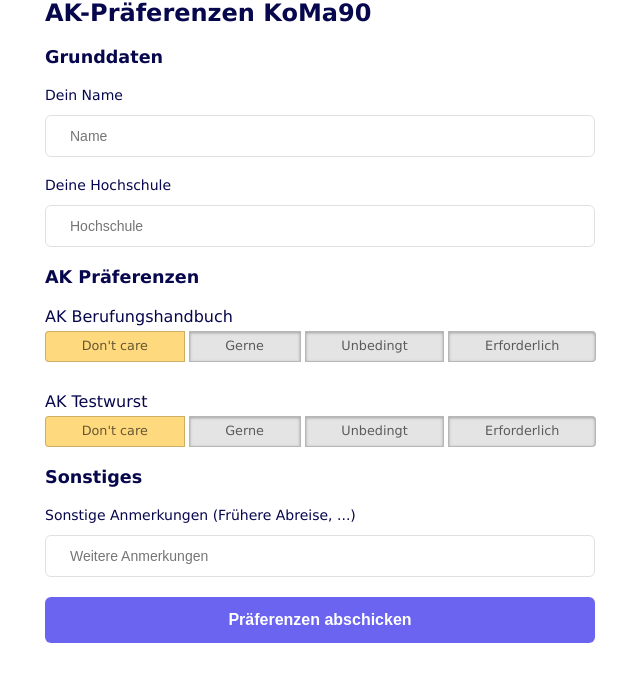
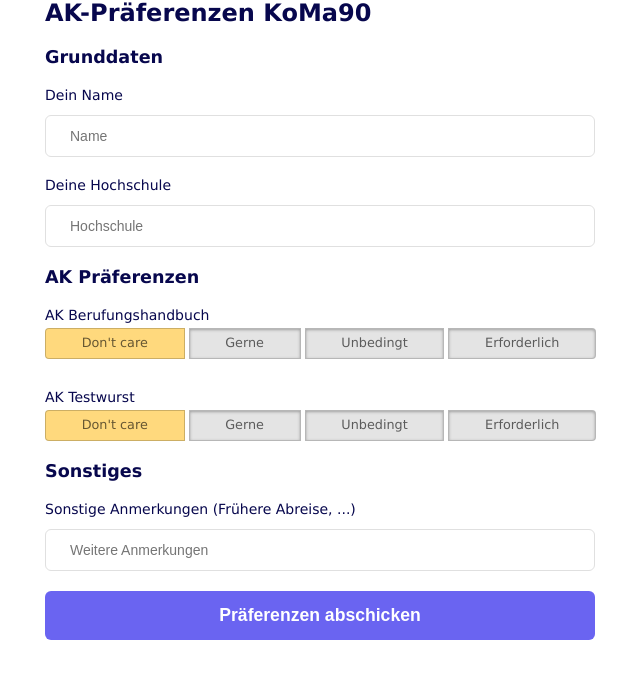
Before and after one commit to felixblanke/ak-plan-poll, a Flask app: page /1 in a window 1280 px wide. Shown: the part 49-731 px from the top of the page, without its empty margins (320-960 px from the left). Run offline with Flask 3, Linux system fonts and the light colour scheme; parts of the project's set-up code (start-up, migrations or seed data) failed here and were passed over.

Commit message:
Make more font-sizes display dependent

```diff
--- a/static/style.css
+++ b/static/style.css
@@ -123,7 +123,7 @@ body {
     color: #07074d;
     display: block;
     font-weight: 500;
-    font-size: 16px;
+    font-size: 1.75vmin;
     flex-basis: 100%;
 }
 .radio-group {
@@ -140,7 +140,7 @@ body {
 }
 .btn {
   text-align: center;
-  font-size: 16px;
+  font-size: 2.2vmin;
   border-radius: 6px;
   padding: 14px 32px;
   border: none;
```
